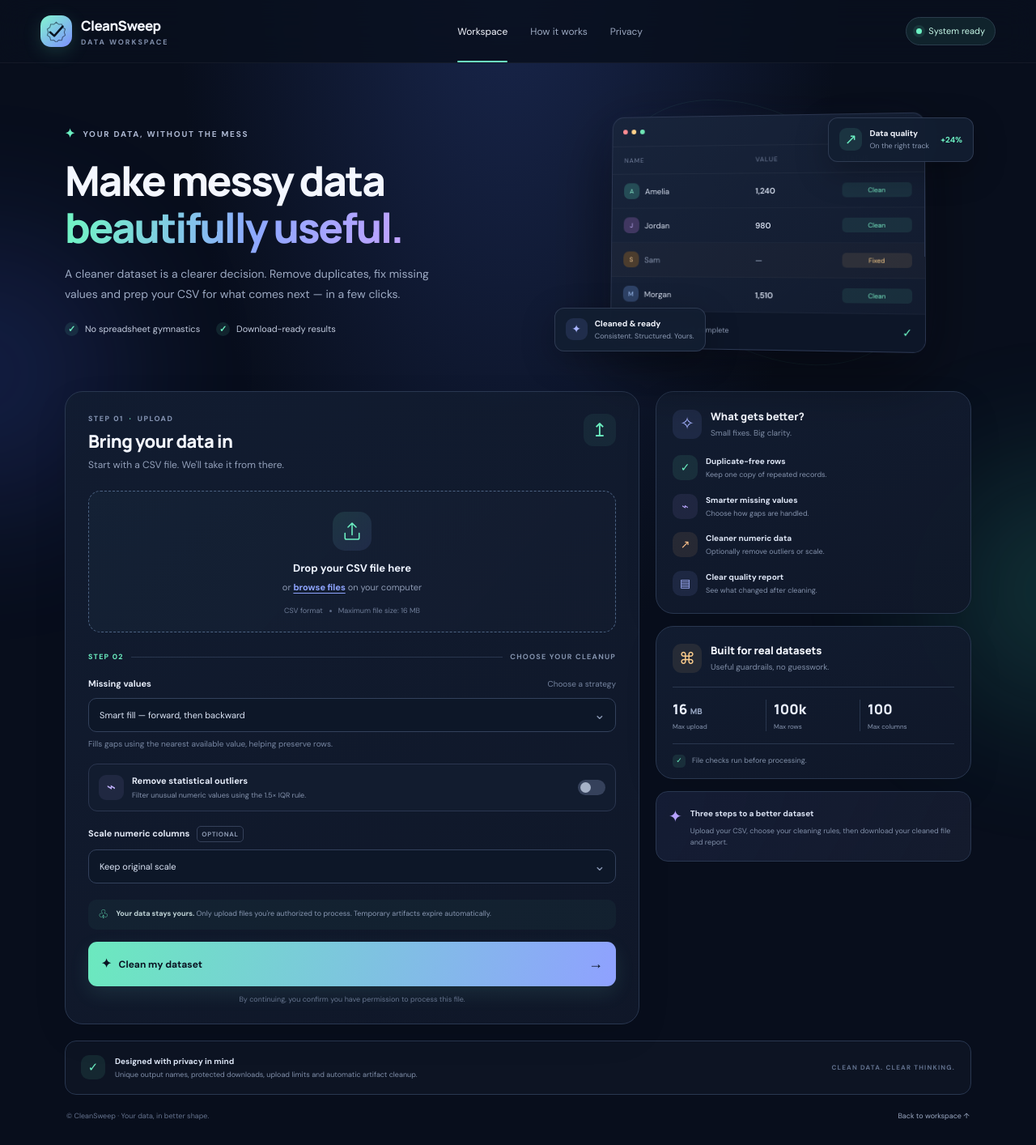
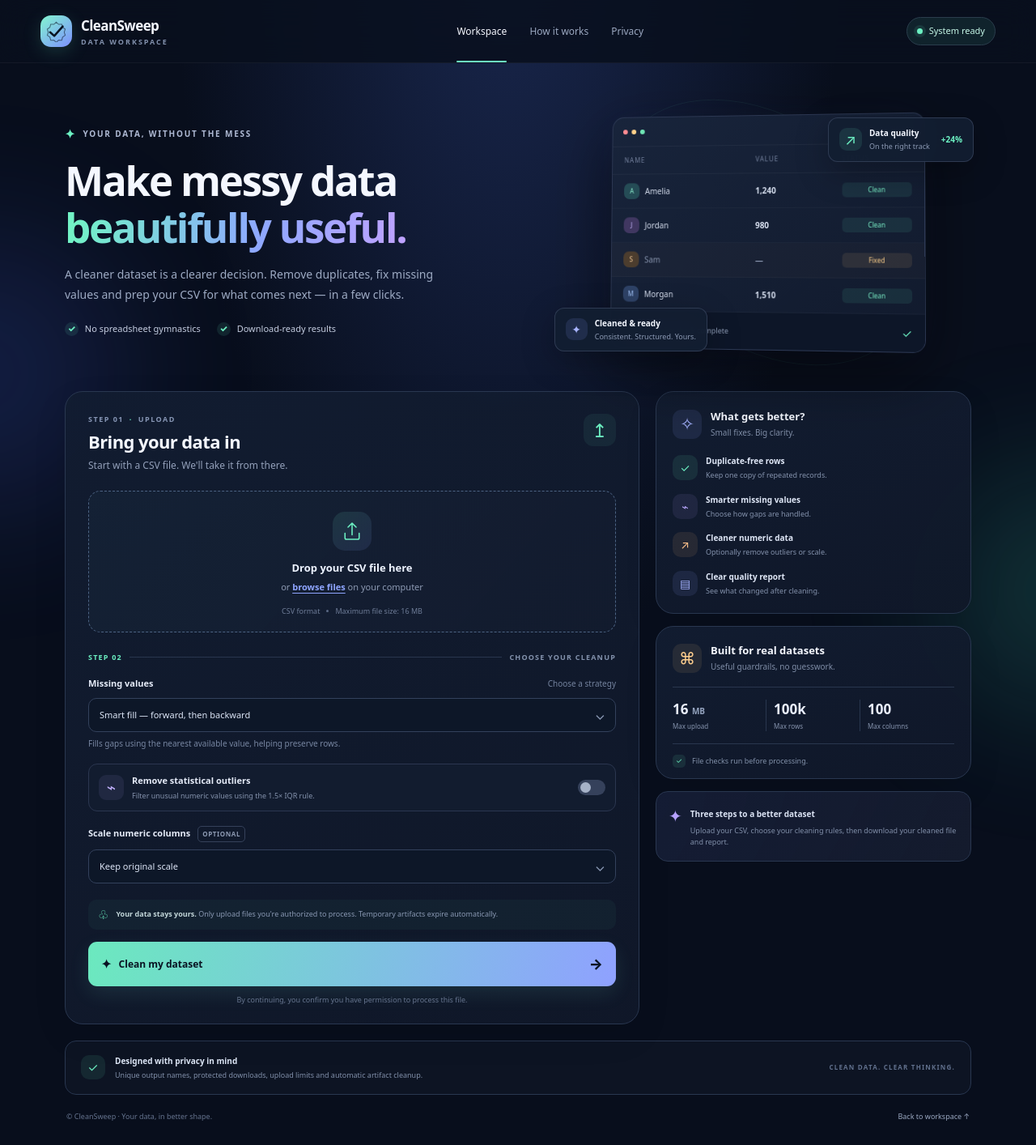
Before and after one commit to maheshraja12/clean, a Flask app: page / in a window 1280 px wide. Shown: the whole page at 81% size. Run offline with Flask 3, Linux system fonts and the light colour scheme.

Commit message:
Optimize CleanSweep styling for fast offline loading

```diff
--- a/static/css/cleansweep.css
+++ b/static/css/cleansweep.css
@@ -1,5 +1,5 @@
 @import url('https://fonts.googleapis.com/css2?family=DM+Sans:wght@400;500;600;700&family=Manrope:wght@400;500;600;700;800&display=swap');
-:root{color-scheme:dark;--bg:#080e1c;--panel:#111a2d;--panel-soft:#131f35;--line:#26334b;--text:#f4f7ff;--muted:#9ba8c0;--muted-2:#6f7d98;--mint:#6cf0c2;--blue:#8e9dff;--violet:#b7a1ff;--radius:22px;font-family:'DM Sans',system-ui,sans-serif}
+:root{color-scheme:dark;--bg:#080e1c;--panel:#111a2d;--panel-soft:#131f35;--line:#26334b;--text:#f4f7ff;--muted:#9ba8c0;--muted-2:#6f7d98;--mint:#6cf0c2;--blue:#8e9dff;--violet:#b7a1ff;--radius:22px;font-family:system-ui,-apple-system,BlinkMacSystemFont,'Segoe UI',sans-serif}
 *{box-sizing:border-box}
 html{scroll-behavior:smooth}
 body{margin:0;min-height:100vh;background:radial-gradient(ellipse at 49% -10%,#1a2850 0,transparent 45%),var(--bg);color:var(--text);font-size:14px;line-height:1.5;overflow-x:hidden}
@@ -16,7 +16,7 @@ button,a,select,input{outline-color:#8f9bff}
 .brand-mark{display:grid;place-items:center;width:39px;height:39px;border-radius:13px;background:linear-gradient(140deg,#83f6cf,#7d8fff);color:#091322;box-shadow:0 6px 22px #6cf0c22b}
 .brand-mark svg{width:27px;height:27px}
 .brand-copy{display:flex;flex-direction:column;line-height:1.2;gap:4px}
-.brand-copy strong{font:800 17px Manrope,sans-serif;letter-spacing:-.6px}
+.brand-copy strong{font:800 17px system-ui,-apple-system,BlinkMacSystemFont,'Segoe UI',sans-serif;letter-spacing:-.6px}
 .brand-copy small{font-size:9px;letter-spacing:2px;color:#8290ac;font-weight:700}
 .topnav{display:flex;align-items:center;gap:28px}
 .nav-link{font-size:12px;color:#9ba8c0;transition:color .2s}
@@ -32,7 +32,7 @@ button,a,select,input{outline-color:#8f9bff}
 .eyebrow{display:flex;align-items:center;gap:8px;color:#aeb9d3}
 .eyebrow-spark{color:var(--mint);font-size:15px}
 h1,h2,h3,p{margin-top:0}
-h1{font:800 clamp(35px,4vw,51px)/1.12 Manrope,sans-serif;letter-spacing:-2.2px;margin:18px 0 17px}
+h1{font:800 clamp(35px,4vw,51px)/1.12 system-ui,-apple-system,BlinkMacSystemFont,'Segoe UI',sans-serif;letter-spacing:-2.2px;margin:18px 0 17px}
 .gradient-text{background:linear-gradient(100deg,#72f2c6 4%,#8ea8ff 57%,#c0a2ff);-webkit-background-clip:text;background-clip:text;color:transparent}
 .hero-lede{font-size:14px;line-height:1.8;color:#9daac3;max-width:470px;margin-bottom:22px}
 .hero-points{display:flex;flex-wrap:wrap;gap:20px;color:#c4cde0;font-size:11px}
@@ -70,7 +70,7 @@ h1{font:800 clamp(35px,4vw,51px)/1.12 Manrope,sans-serif;letter-spacing:-2.2px;m
 .panel-heading{display:flex;align-items:flex-start;justify-content:space-between;gap:15px;margin-bottom:22px}
 .section-kicker{font-size:9px;letter-spacing:1.5px;color:#8796b5}
 .section-kicker span{color:var(--mint);margin:0 3px}
-h2{font:750 22px/1.25 Manrope,sans-serif;letter-spacing:-.6px;margin:7px 0 6px}
+h2{font:750 22px/1.25 system-ui,-apple-system,BlinkMacSystemFont,'Segoe UI',sans-serif;letter-spacing:-.6px;margin:7px 0 6px}
 .panel-heading p,.panel-intro{font-size:12px;color:#93a0ba;margin:0;line-height:1.6}
 .step-icon{display:grid;place-items:center;width:40px;height:40px;border-radius:12px;background:#6cf0c211;color:var(--mint);font-size:23px}
 .dropzone{display:flex;align-items:center;flex-direction:column;position:relative;text-align:center;padding:25px 16px 18px;border:1px dashed #4c6383;border-radius:15px;background:linear-gradient(130deg,#17263a99,#141c30a3);cursor:pointer;transition:border-color .2s,background .2s,transform .2s}
@@ -128,7 +128,7 @@ h2{font:750 22px/1.25 Manrope,sans-serif;letter-spacing:-.6px;margin:7px 0 6px}
 .side-title,.limits-top{display:flex;align-items:center;gap:11px;margin-bottom:20px}
 .side-icon{display:grid;place-items:center;width:36px;height:36px;border-radius:11px;font-size:21px}
 .blue{background:#91a1ff1b;color:#a4b2ff}
-.side-title h3,.limits-top h3{font:750 13px Manrope,sans-serif;margin:0 0 4px}
+.side-title h3,.limits-top h3{font:750 13px system-ui,-apple-system,BlinkMacSystemFont,'Segoe UI',sans-serif;margin:0 0 4px}
 .side-title p,.limits-top p{font-size:10px;color:#7f8da7;margin:0}
 .benefit-row{display:flex;align-items:center;gap:10px;margin-top:16px}
 .benefit-icon{display:grid;place-items:center;flex:0 0 31px;width:31px;height:31px;border-radius:10px;font-size:14px}
@@ -142,7 +142,7 @@ h2{font:750 22px/1.25 Manrope,sans-serif;letter-spacing:-.6px;margin:7px 0 6px}
 .limit-metrics>div{display:flex;flex-direction:column;gap:4px;padding-left:9px;border-right:1px solid #29364e}
 .limit-metrics>div:first-child{padding-left:0}
 .limit-metrics>div:last-child{border:0}
-.limit-metrics strong{font:800 17px Manrope,sans-serif;color:#eaf0ff;white-space:nowrap}
+.limit-metrics strong{font:800 17px system-ui,-apple-system,BlinkMacSystemFont,'Segoe UI',sans-serif;color:#eaf0ff;white-space:nowrap}
 .limit-metrics strong small{font-size:10px;color:#95a4c0}
 .limit-metrics span{font-size:8px;color:#8795b0}
 .limits-footer{display:flex;align-items:center;gap:8px;padding:13px 0;color:#8291aa;font-size:9px}
```
